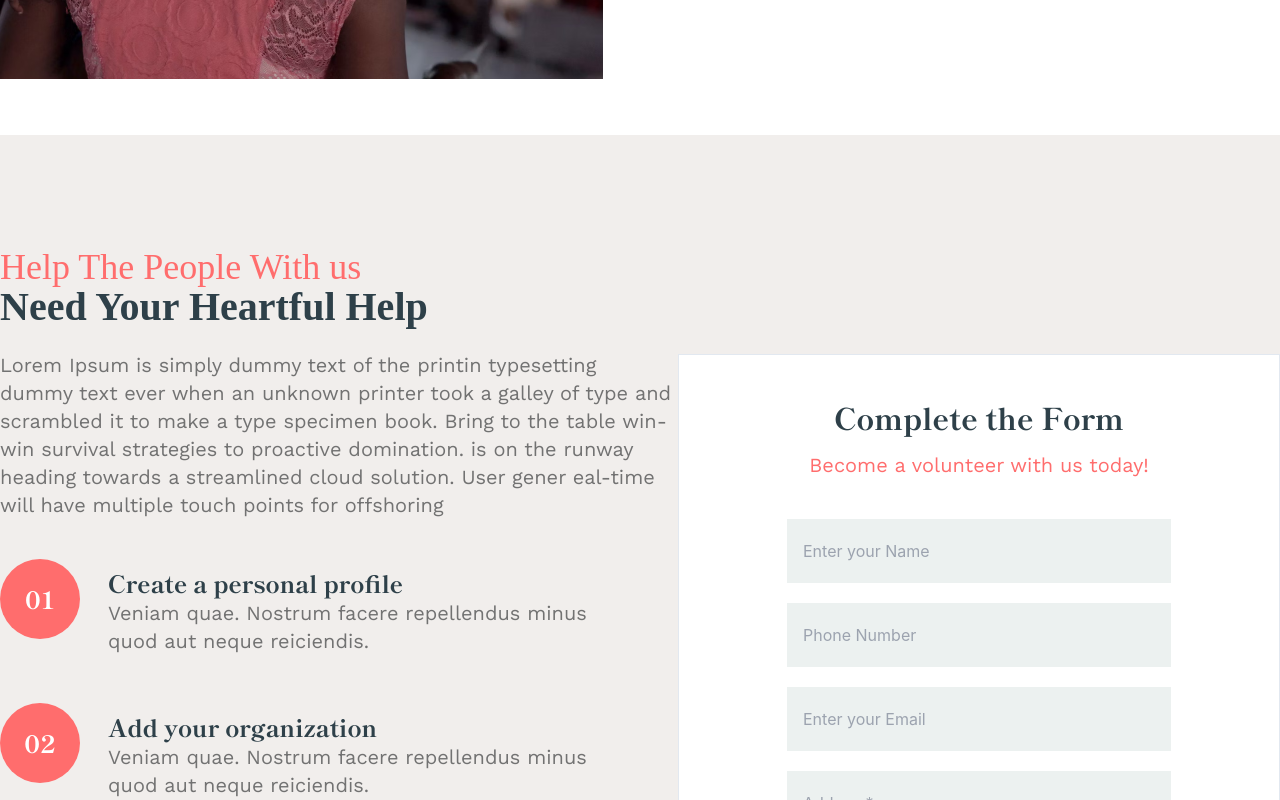
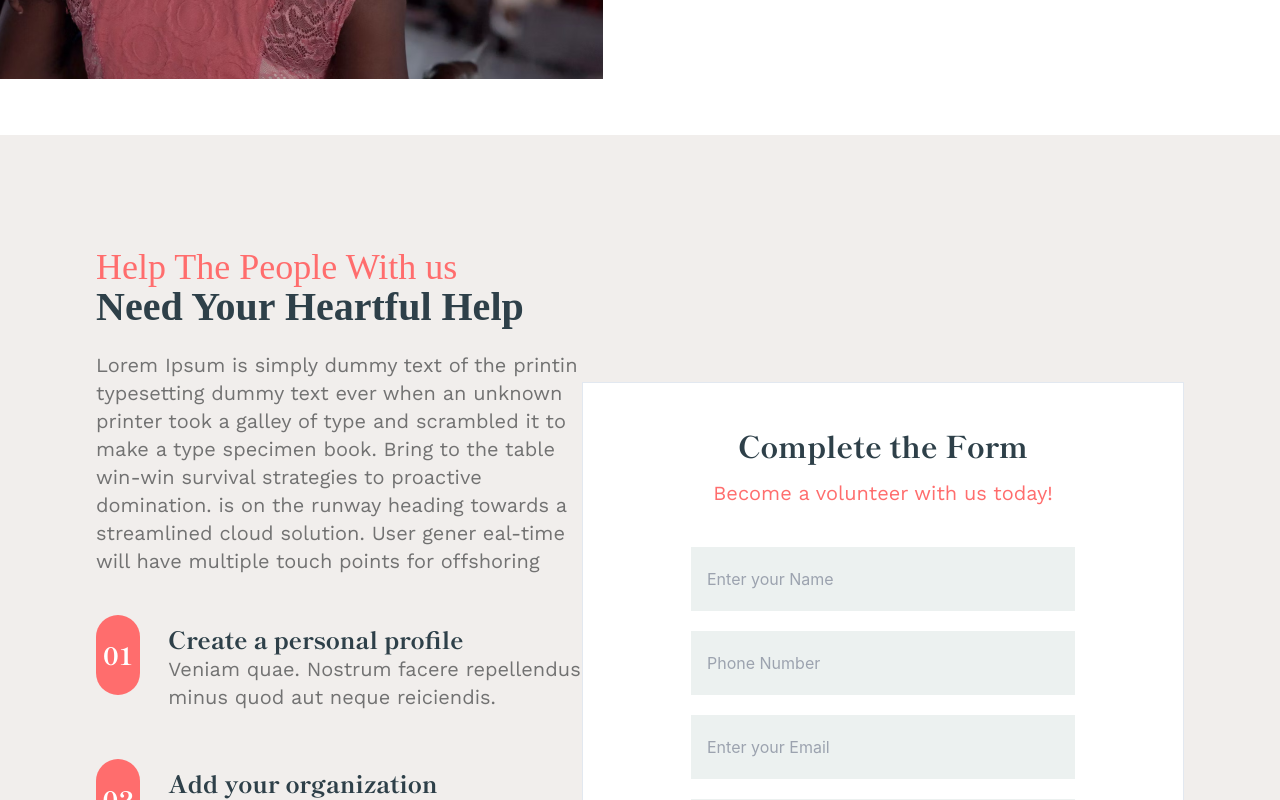
Before and after one commit to pesto-students/front-end-repo-tech-troopers, a React (Vite) app: page /volunteer in a window 1280 px wide. Shown: the part 1600-2400 px from the top of the page. Built offline with nearby package versions, Linux system fonts and the light colour scheme; a web font is replaced by a local one.

Commit message:
volunteer ui fix

```diff
--- a/src/components/volunteer-ui/Help.jsx
+++ b/src/components/volunteer-ui/Help.jsx
@@ -30,7 +30,7 @@ const helpDummyData = [
 
 const Help = () => {
   return (
-    <section className="flex items-center bg-[#F1EEEC] pt-28 pb-28 justify-center mx-auto">
+    <section className="flex items-center bg-[#F1EEEC] py-28 justify-center px-24">
       {/* LEFT */}
       <div className="w-[900px]">
         <SectionHeading
```
